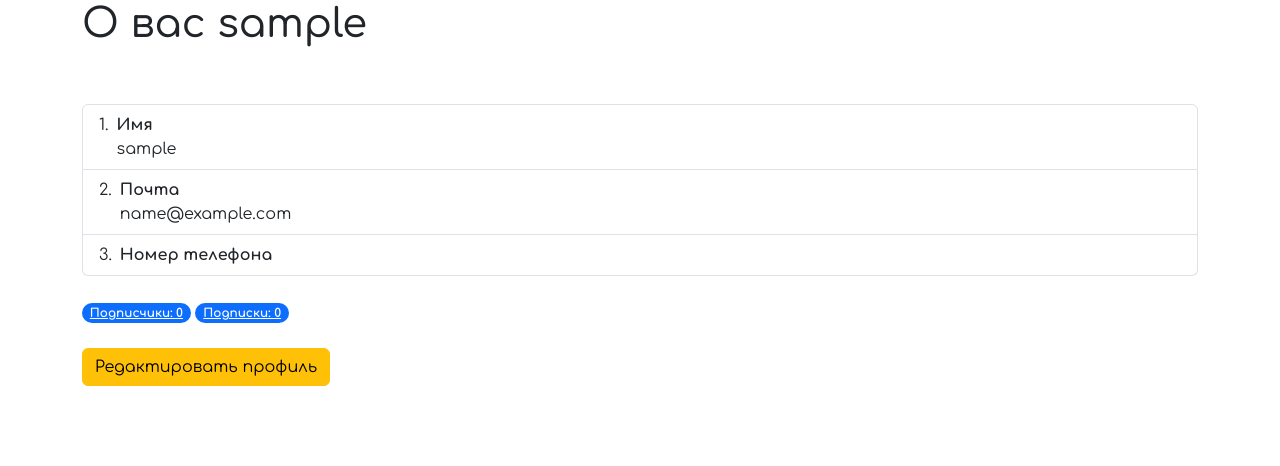
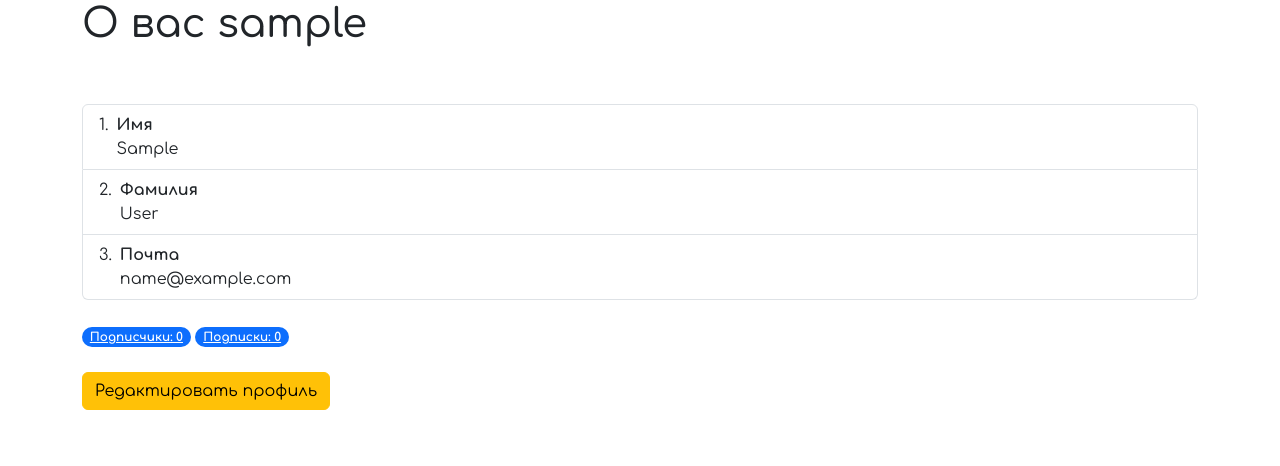
Before and after one commit to coder6497/FusionPost, a Django app: page /blogs/about_user/ in a window 1280 px wide. Shown: the part 56-522 px from the top of the page. Run offline with Django 5.2, Linux system fonts and the light colour scheme; the visitor is signed in with stand-in values (Sample User, id 1); data comes from the database, SQL or seed files in the repository.

Commit message:
corrected user profile information

```diff
--- a/blogs/templates/about_user.html
+++ b/blogs/templates/about_user.html
@@ -11,24 +11,36 @@
       </div>
     {% endif %}
     <ol class="list-group list-group-numbered">
+        {% if user.first_name %}
           <li class="list-group-item d-flex justify-content-between align-items-start">
             <div class="ms-2 me-auto">
               <div class="fw-bold">Имя</div>
-            {{user.username}}
+              {{user.first_name}}
             </div>
           </li>
+        {% endif %}
+        {% if user.last_name %}
+          <li class="list-group-item d-flex justify-content-between align-items-start">
+            <div class="ms-2 me-auto">
+              <div class="fw-bold">Фамилия</div>
+              {{user.last_name}}
+            </div>
+          </li>
+        {% endif %}
         <li class="list-group-item d-flex justify-content-between align-items-start">
           <div class="ms-2 me-auto">
             <div class="fw-bold">Почта</div>
             {{user.email}}
           </div>
         </li>
+        {% if user.phone %}
           <li class="list-group-item d-flex justify-content-between align-items-start">
             <div class="ms-2 me-auto">
               <div class="fw-bold">Номер телефона</div>
               {{user.phone}}
             </div>
           </li>
+        {% endif %}
       </ol>
       <br>
       <a href="{% url "blogs:followers_list" "follower" %}" class="badge text-bg-primary rounded-pill">Подписчики: {{ followers.count }}</a>
--- a/fusionpost/settings.py
+++ b/fusionpost/settings.py
@@ -150,7 +150,7 @@ AUTH_USER_MODEL = 'blogs.CustomUser'
 AWS_ACCESS_KEY_ID = config('AWS_ACCESS_KEY_ID')
 AWS_SECRET_ACCESS_KEY = config('AWS_SECRET_ACCESS_KEY')
 AWS_STORAGE_BUCKET_NAME = config('AWS_STORAGE_BUCKET_NAME')
-AWS_S3_ENDPOINT_URL = "https://s3.twcstorage.ru"
+AWS_S3_ENDPOINT_URL = "http://192.168.0.102:9002"
 AWS_S3_USE_SSL = False
 AWS_DEFAULT_ACL = "public-read"
 AWS_S3_REGION_NAME = "ru-1"
```
Also changed, not shown: blogs/templates/user_profile.html (+13 -1 lines). Lines whose indentation alone changed are shown as unchanged.
